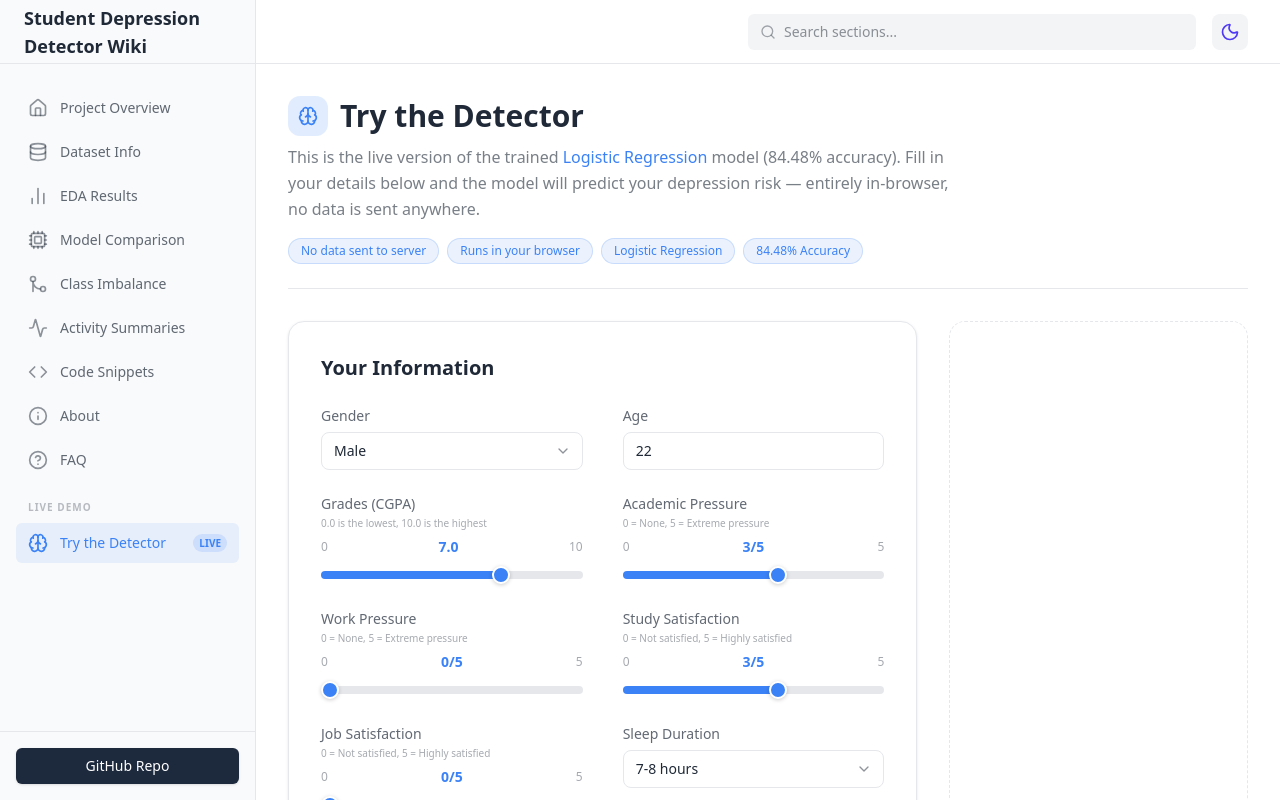
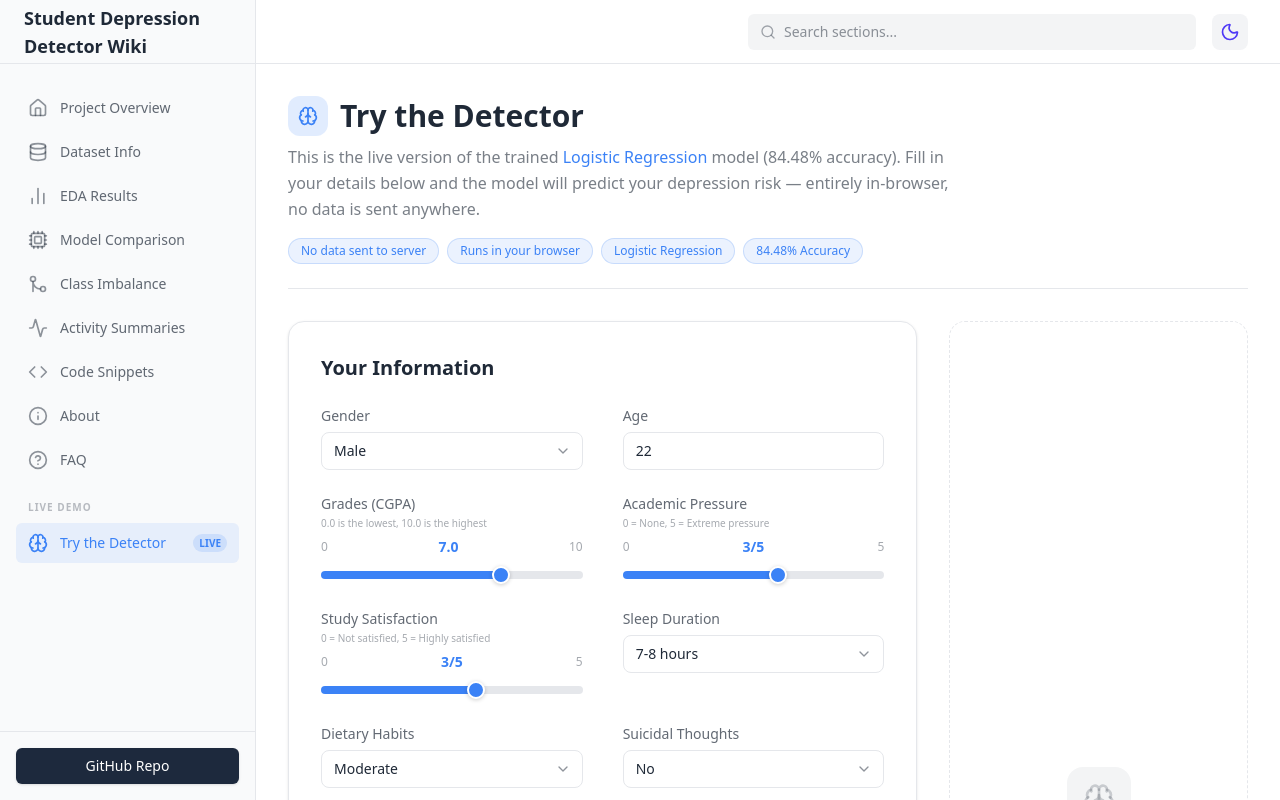
Before and after one commit to CyberSphinxxx/student-depression-detector, a Next.js app in the folder wiki/: page /detector in a window 1280 px wide. Built offline with nearby package versions, Linux system fonts and the light colour scheme.

Commit message:
Remove Work Pressure and Job Satisfaction from detector UI

```diff
--- a/wiki/pages/detector.js
+++ b/wiki/pages/detector.js
@@ -47,18 +47,7 @@ const FIELDS = [
     default: 3,
     format: (v) => `${v}/5`,
   },
-  {
-    id: "work_pressure",
-    key: "Work Pressure",
-    label: "Work Pressure",
-    help: "0 = None, 5 = Extreme pressure",
-    type: "range",
-    min: 0,
-    max: 5,
-    step: 1,
-    default: 0,
-    format: (v) => `${v}/5`,
-  },
+
   {
     id: "study_satisfaction",
     key: "Study Satisfaction",
@@ -71,18 +60,7 @@ const FIELDS = [
     default: 3,
     format: (v) => `${v}/5`,
   },
-  {
-    id: "job_satisfaction",
-    key: "Job Satisfaction",
-    label: "Job Satisfaction",
-    help: "0 = Not satisfied, 5 = Highly satisfied",
-    type: "range",
-    min: 0,
-    max: 5,
-    step: 1,
-    default: 0,
-    format: (v) => `${v}/5`,
-  },
+
   {
     id: "sleep_duration",
     key: "Sleep Duration",
```
